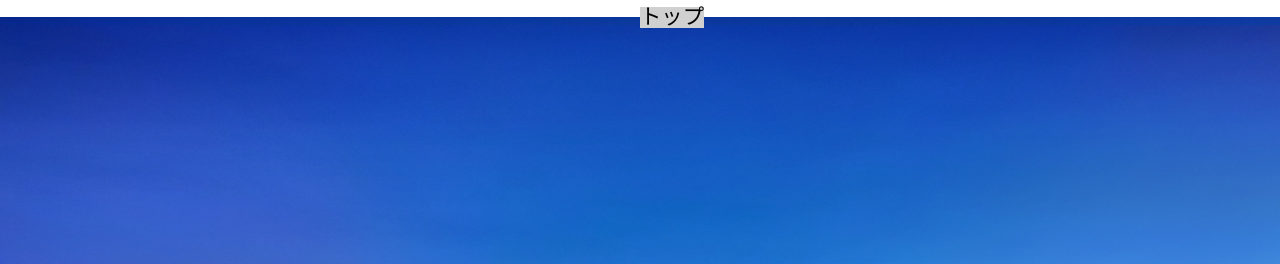
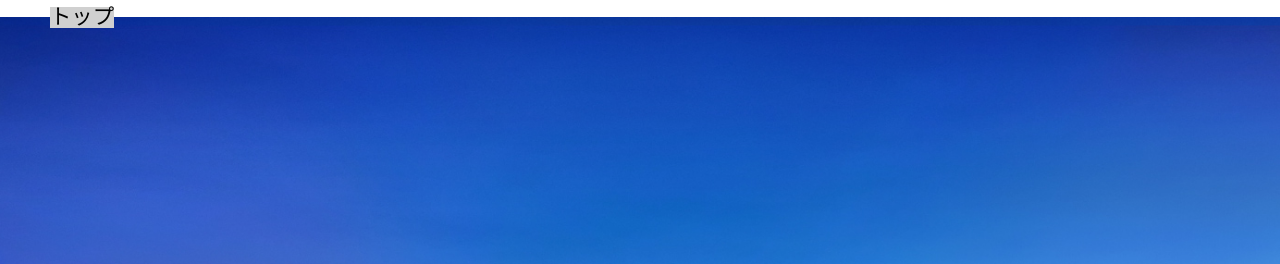
Before and after one commit to MatsuTakusan/2024-06-03, a plain HTML site: page index.html in a window 1280 px wide. Shown: the part 93-357 px from the top of the page. Drawn offline with nearby package versions, Linux system fonts and the light colour scheme; a web font is replaced by a local one.

Commit message:
Add files via upload

```diff
--- a/css/index.css
+++ b/css/index.css
@@ -3,7 +3,7 @@
 nav.floating{
     position: absolute;
     top: 100px;
-    left: 50%;
+    left: 50px;
     background-color: #d0d0d0;
 }
 .first-view{
```
